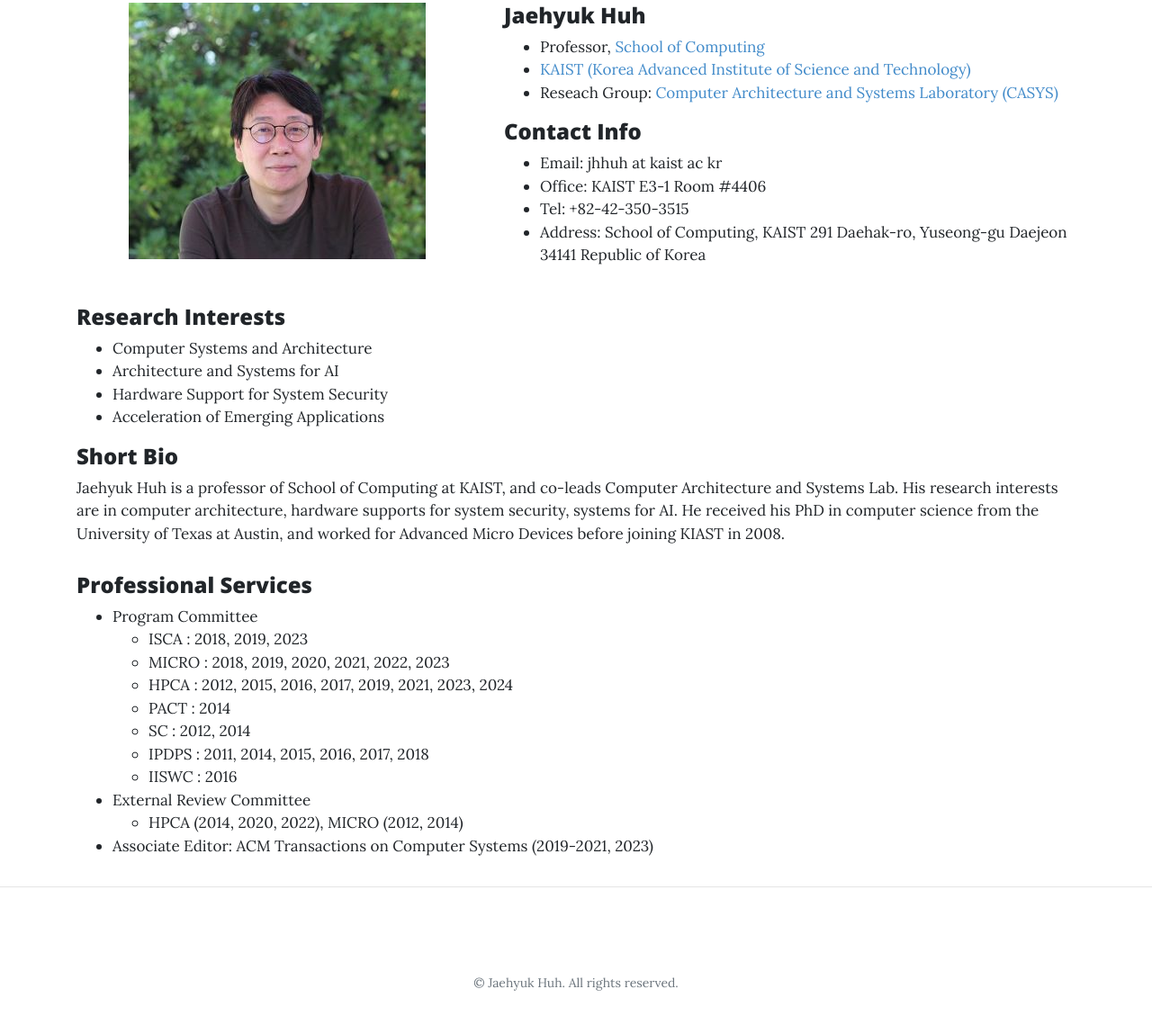
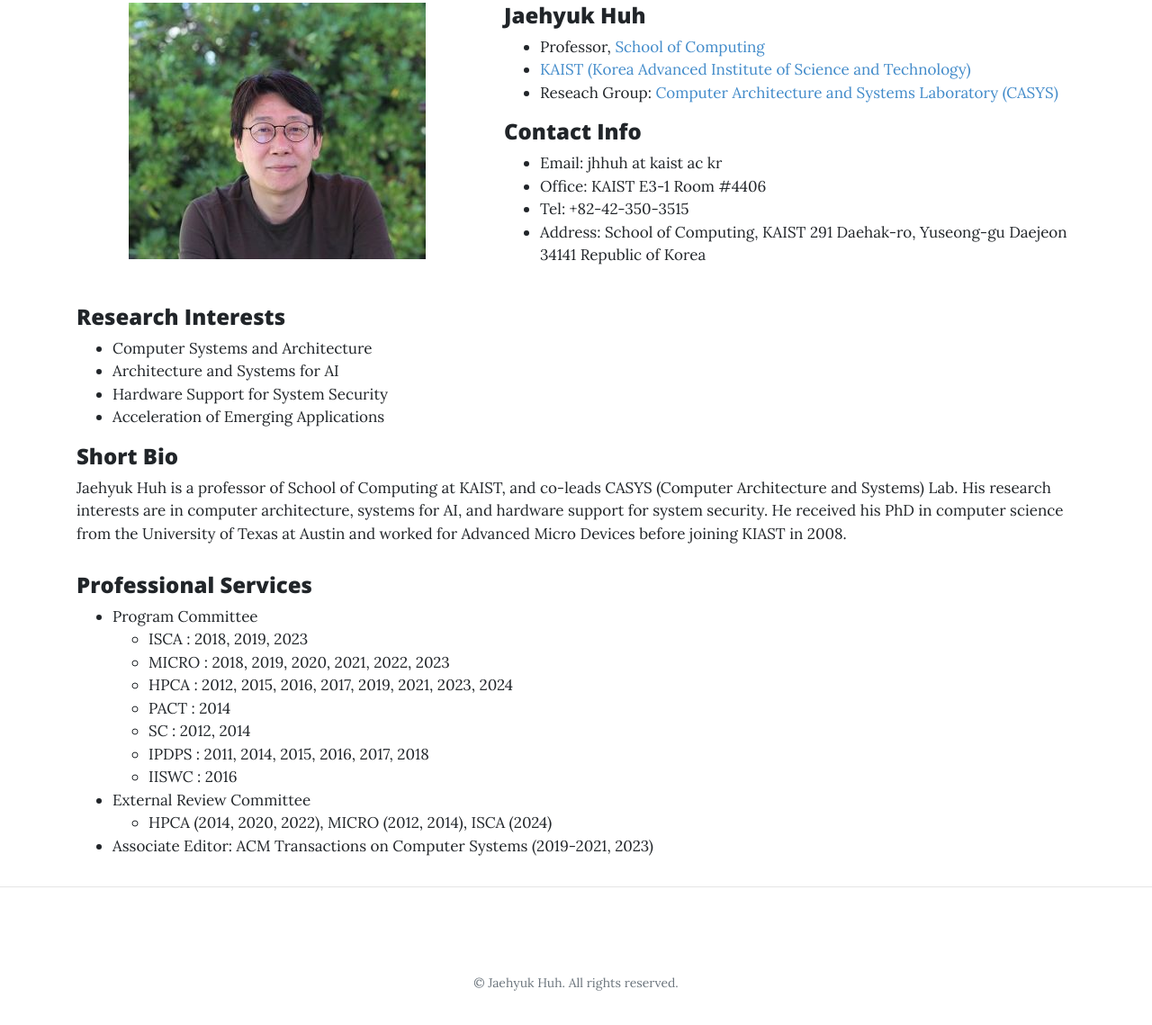
Before and after one commit to jaehyuk-huh/jaehyuk-huh.github.io, a website: page index.html in a window 1280 px wide. Shown: the part 107-1246 px from the top of the page at 90% size. Drawn offline with nearby package versions, Linux system fonts and the light colour scheme.

Commit message:
Update index.html

```diff
--- a/index.html
+++ b/index.html
@@ -106,9 +106,9 @@
 
 
           <h4>Short Bio</h4>
-          Jaehyuk Huh is a professor of School of Computing at KAIST, and co-leads Computer Architecture and Systems Lab.
-          His research interests are in computer architecture, hardware supports for system security, systems for AI.
-          He received his PhD in computer science from the University of Texas at Austin, and worked for Advanced Micro Devices before joining KIAST in 2008.
+          Jaehyuk Huh is a professor of School of Computing at KAIST, and co-leads CASYS (Computer Architecture and Systems) Lab.
+          His research interests are in computer architecture, systems for AI, and hardware support for system security.
+          He received his PhD in computer science from the University of Texas at Austin and worked for Advanced Micro Devices before joining KIAST in 2008.
           <p>
 
 <!--
@@ -137,7 +137,7 @@
           </ul>
               <li>External Review Committee <br>
                   <ul>
-                      <li> HPCA (2014, 2020, 2022), MICRO (2012, 2014)
+                      <li> HPCA (2014, 2020, 2022), MICRO (2012, 2014), ISCA (2024)
                   </ul>
               <li>Associate Editor: ACM Transactions on Computer Systems (2019-2021, 2023) <br>
           </ul>
```
